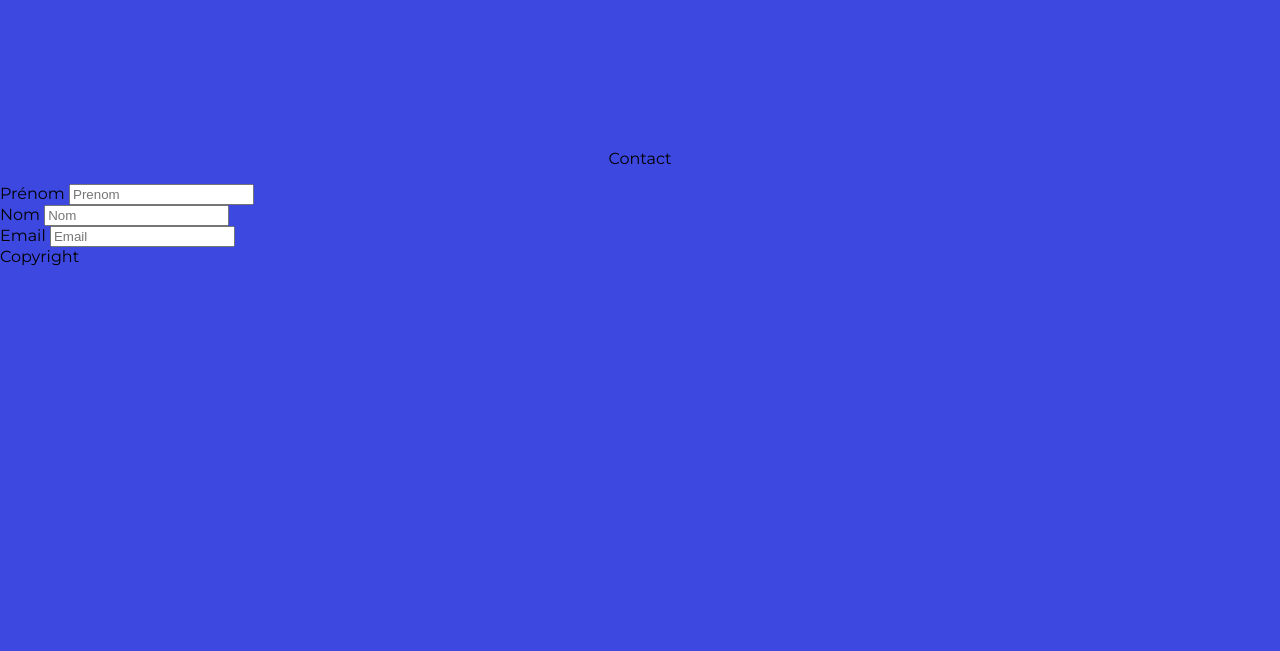
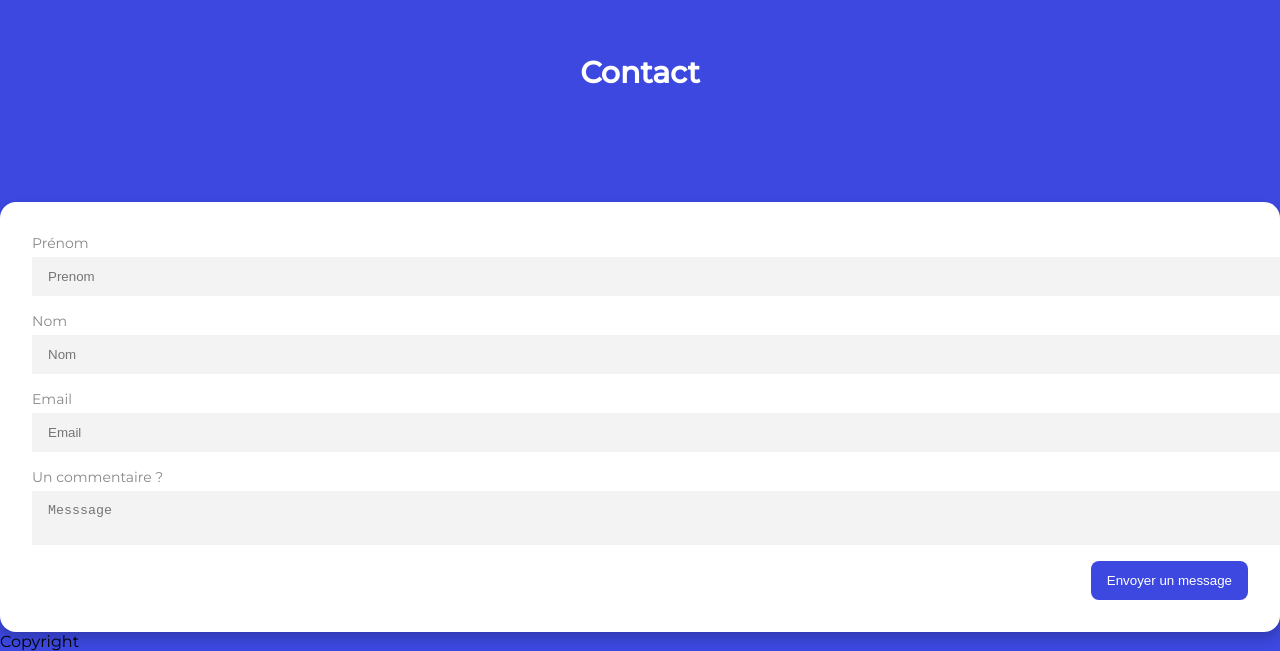
Before and after one commit to Syhnzz/Portfolio, a plain HTML site: page index.html in a window 1280 px wide. Shown: the part 4047-4698 px from the top of the page. Before the commit the page ends 4313 px from the top, so only its background shows below. Drawn offline with Linux system fonts and the light colour scheme; a script that the page names is missing.

Commit message:
changing the contact

```diff
--- a/index.html
+++ b/index.html
@@ -117,13 +117,15 @@
         </div>
     </div>
 
+
+
     <br><br><br><br><br><br><br><br><br><br><br><br><br><br><br><br><br><br><br><br><br><br><br>
+    <div class="titre-contact">Contact</div>
     <div id="page6"></div>
     <br><br><br><br><br>
 
     <section>
         <div class="contact">
-            <div class="titre-contact">Contact</div>
             <p></p>
             <form>
                 <div class="form-group">
@@ -138,6 +140,13 @@
                     <label for="email">Email</label>
                     <input type="text" name="email" id="email" required class="form-element" placeholder="Email">
                 </div>
+                <div class="form-group full">
+                    <label for="message">Un commentaire ?</label>
+                    <textarea name="message" id="message" class="form-element" placeholder="Messsage"></textarea>
+                </div>
+                <div class="submit-group">
+                    <input type="submit" value="Envoyer un message">
+                </div>
             </form>
         </div>
     </section>
--- a/style.css
+++ b/style.css
@@ -398,4 +398,78 @@ html {
 }
 .titre-contact{
   text-align: center;
+  font-size: 30px;
+  color: white;
+  font-weight: bolder;
+  top: 20px;
 }
+
+.section-contact{
+  min-height: 100vh;
+  padding-top: 100px;
+  padding-bottom: 100px;
+  align-items: right;
+}
+
+form {
+  display: grid;
+  grid-template-columns: 1fr;
+  grid-gap: 16px;
+  background-color: #fff;
+  padding: 32px;
+  border-radius: 16px;
+  box-shadow: 0px 6px 12px rgba(0, 0, 0, 0.2);
+  max-width: 1280px;
+  padding-left: 32px;
+  padding-right: 32px;
+}
+
+
+.form-group {
+  label {
+    display: block;
+    margin-bottom: 5px;
+    color: #888;
+    font-size: 14px;
+  }
+
+  &.full {
+    grid-column: 1/-1;
+  }
+}
+
+.form-element {
+  appearance: none;
+  outline: none;
+  border: none;
+  display: block;
+  width: 100%;
+  padding: 12px 16px;
+  background-color: #f3f3f3;
+}
+
+textarea {
+  resize: none;
+}
+
+.submit-group {
+  grid-column: 1 / -1;
+  text-align: right;
+}
+
+input[type="submit"] {
+  appearance: none;
+  border: none;
+  outline: none;
+  background: none;
+  padding: 12px 16px;
+  background-color:  #3c48df;
+  border-radius: 8px;
+  color: #fff;
+  cursor: pointer;
+  transition: 0.4s;
+
+  &:hover {
+    background-color: #4f29cc;
+  }
+}
```
